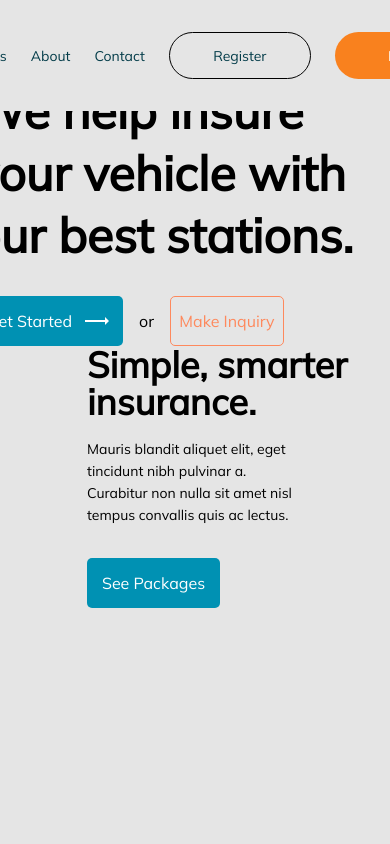
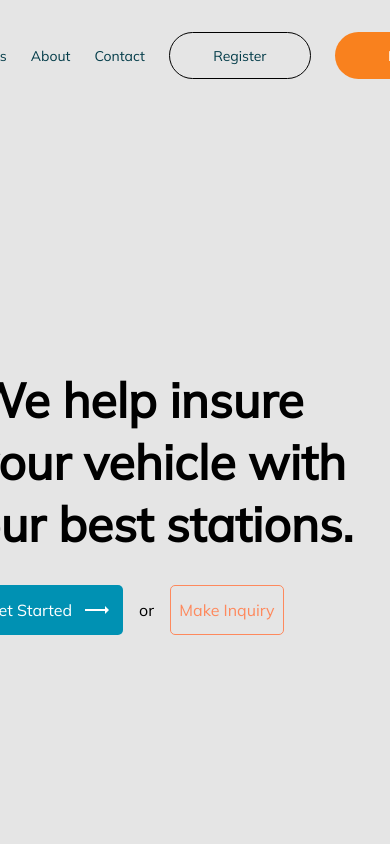
Before and after one commit to coolpythoncodes/spare-parts, a React (Create React App) app: page / in a window 390 px wide. Shown: the top 844 px of the page. Built offline with nearby package versions, Linux system fonts and the light colour scheme.

Commit message:
mobile responsive

```diff
--- a/src/Sass/_config.scss
+++ b/src/Sass/_config.scss
@@ -32,7 +32,7 @@ img{
     }
   }
 
-//   For Ipad and Tablets
+
   @mixin mediaLg {
     @media screen and (min-width: 768px) and (max-width: 1170px) {
       @content;
--- a/src/Sass/_mobile.scss
+++ b/src/Sass/_mobile.scss
@@ -1,6 +1,7 @@
-@include mediaLg{
+// For Ipad and tablets devices
+@include mediaLg {
     .showcase-a{
-        height: 50vh;
+        // height: 50vh;
         grid-template-columns: repeat(2, 1fr);
         gap: 1;
 
@@ -18,3 +19,7 @@
         }
     }
 }
+
+// @include mediaMd {
+
+// }
--- a/src/Sass/insurancepage.scss
+++ b/src/Sass/insurancepage.scss
@@ -13,7 +13,7 @@ body{
     gap: 3rem;
     width: 80%;
     margin: auto;
-    // height: 100vh;
+    height: 100vh;
     margin-top: 5rem;
 
     &-left{
```
